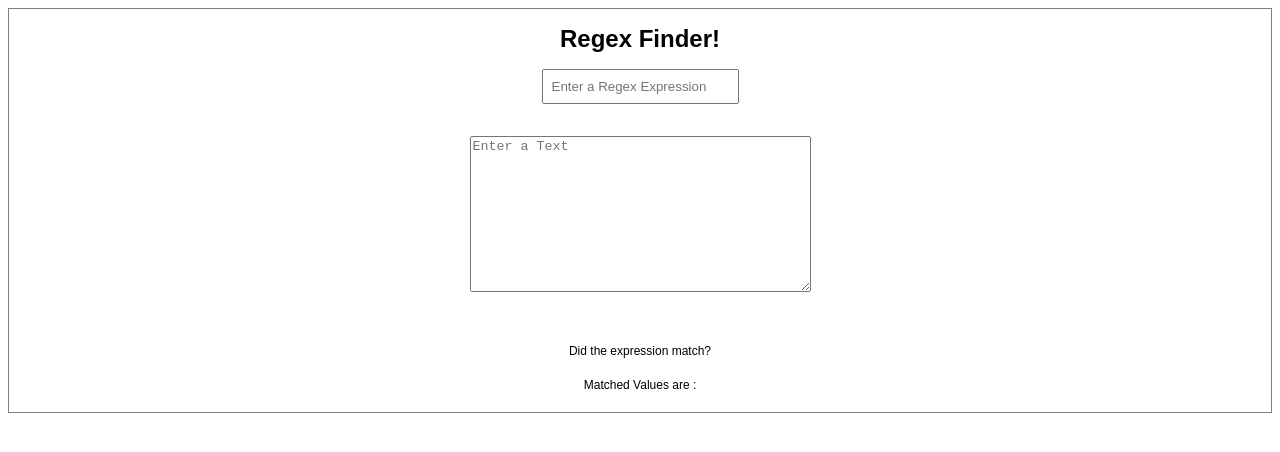
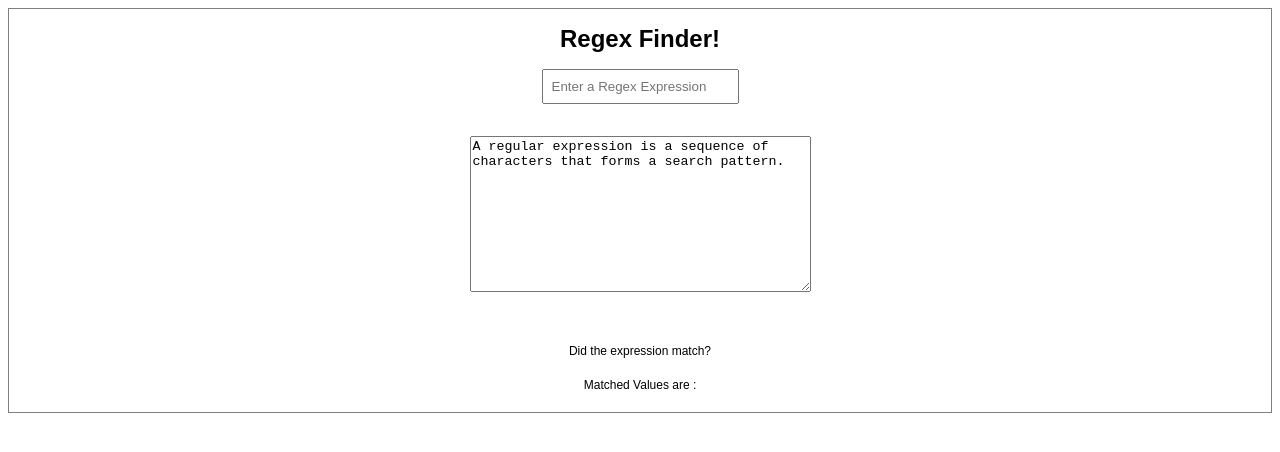
Before and after one commit to Maseeha26/angular-maseeha, an Angular app: page / in a window 1280 px wide. Shown: the top 452 px of the page. Built offline with nearby package versions, Linux system fonts and the light colour scheme.

Commit message:
2 files modified

```diff
--- a/src/app/app.component.ts
+++ b/src/app/app.component.ts
@@ -14,15 +14,18 @@ export class AppComponent {
 
   getregexEmit(message: string) {
     this.receivedRegexMessage = message;
+    console.log(message);
     this.getMatchedValue();
   }
 
   getstringEmit(message: string) {
     this.receivedStringMessage = message;
+    console.log(message);
     this.getMatchedValue();
   }
 
   getMatchedValue() {
+    try {
       if (this.receivedRegexMessage) {
         let params = this.receivedRegexMessage.split('/')
         let regex = new RegExp(params[1], params[2]);
@@ -33,6 +36,10 @@ export class AppComponent {
           this.isMatched = "Not Matched";
         }
       }
-
+    }
+    catch (ex) {
+      console.log(ex);
+      this.isMatched = "Not Matched";
     }
   }
+}
--- a/src/app/string-input/string-input.component.ts
+++ b/src/app/string-input/string-input.component.ts
@@ -16,7 +16,7 @@ export class StringInputComponent implements OnInit {
 
   ngOnInit() {
       this.stringForm = this.fb.group({
-      stringValue: ['', Validators.required]
+      stringValue: [this.message, Validators.required]
     });
     this.stringEmit.emit(this.message);
   }
```
Lines whose indentation alone changed are shown as unchanged.
